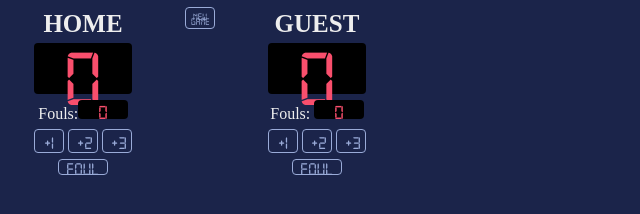
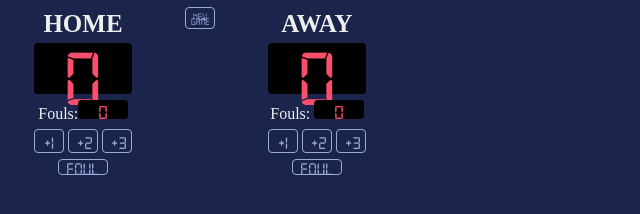
Before and after one commit to runnock/score-board, a website built with Vite: page index.html in a window 1280 px wide. Shown: the full height of the page, 0-640 px from the left. Built offline with nearby package versions, Linux system fonts and the light colour scheme.

Commit message:
scoreboard title change

```diff
--- a/index.html
+++ b/index.html
@@ -28,7 +28,7 @@
             </div>
 
             <div>                                              <!--guest panel-->
-                <h3 id="guest">GUEST</h3>
+                <h3 id="guest">AWAY</h3>
                 <div id="guest-score" class="score">
                 </div>
                 <span class="foul-title">Fouls:</span>
```
